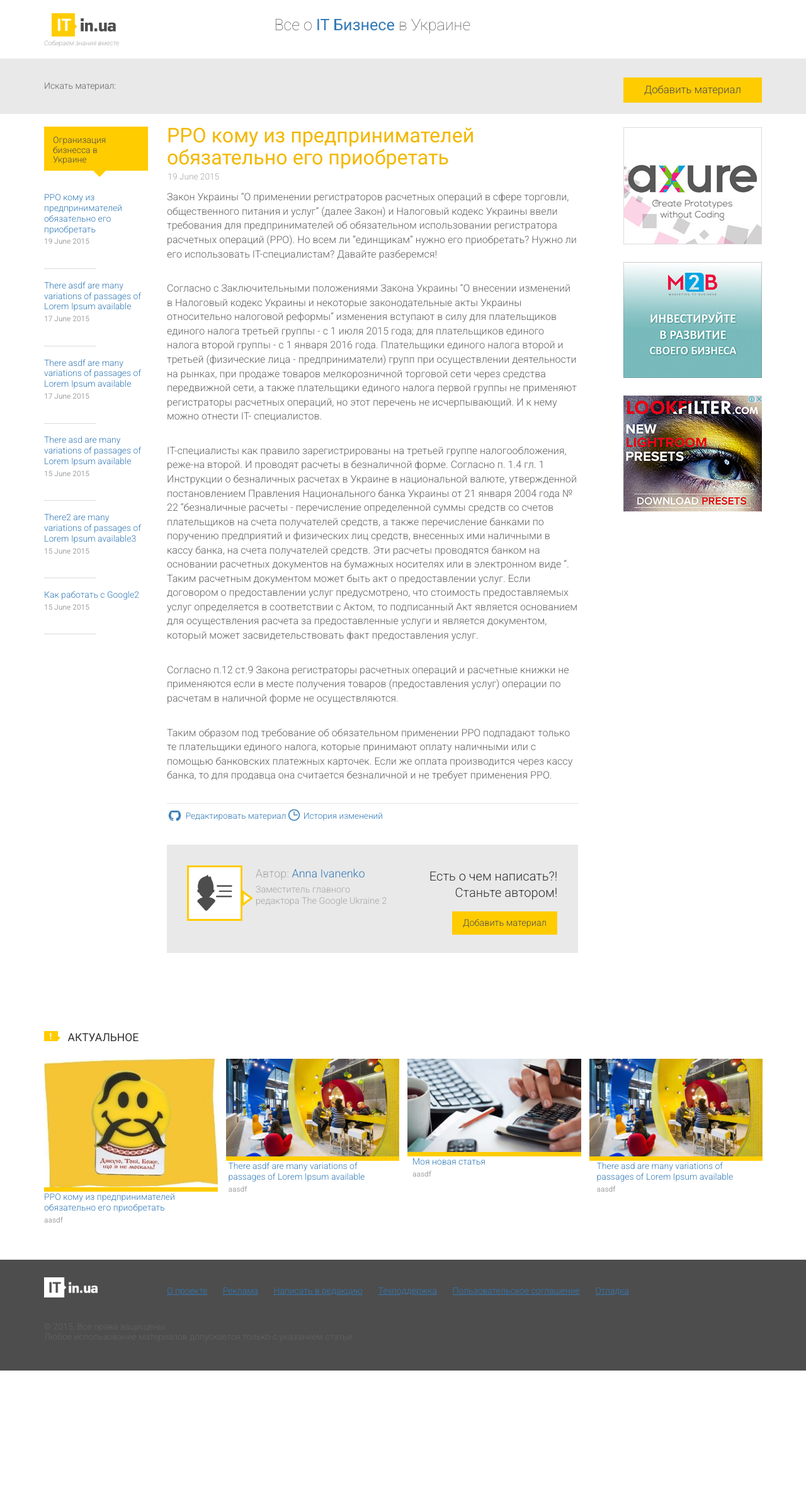
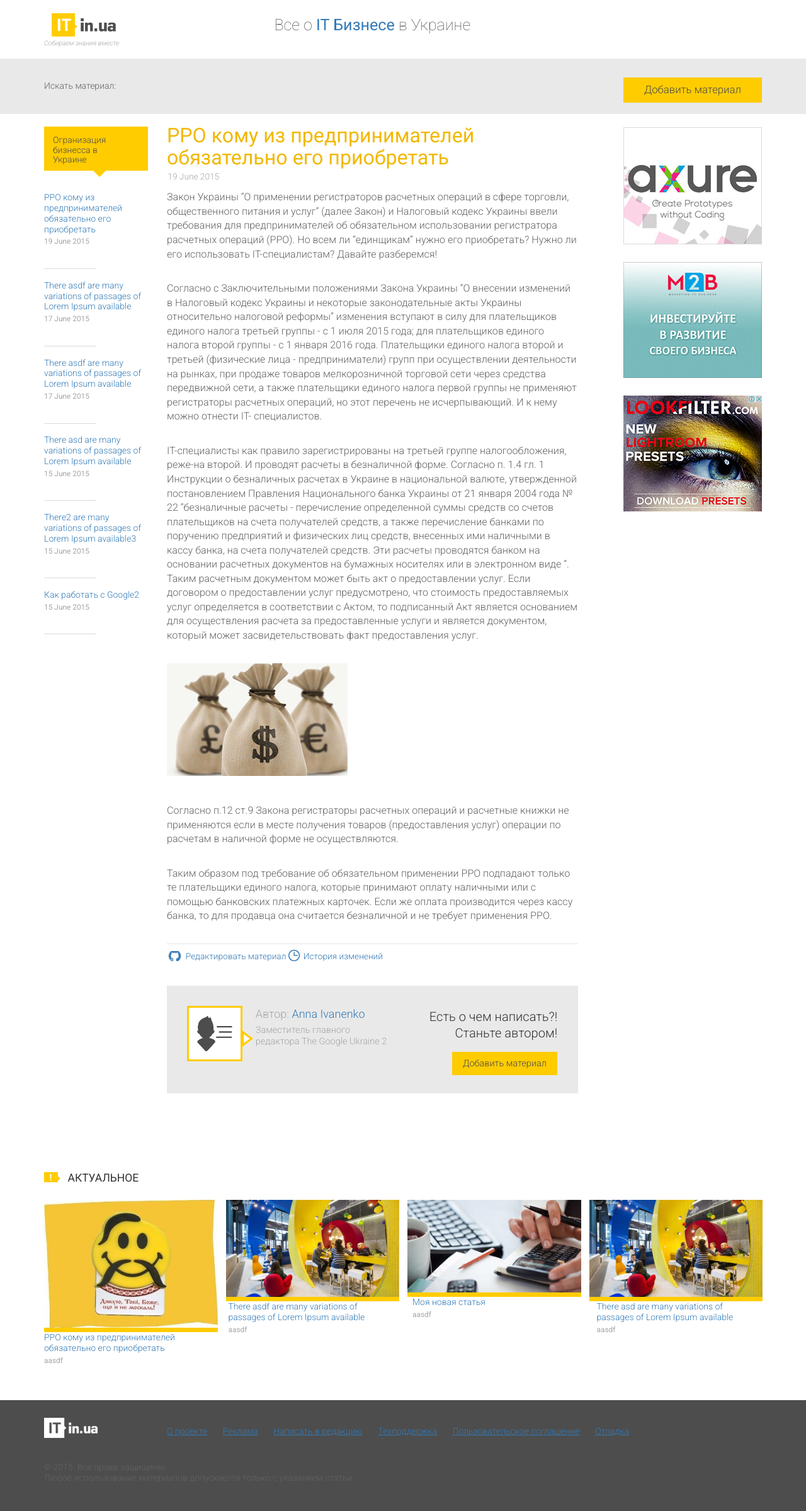
Before and after one commit to itinua/itinua.github.io, a Jekyll site: the page built from _posts/[a2] Огранизация бизнесса в Украине/2015-06-19-registratorov-raschetnih-operatsii.md, in a window 1280 px wide. Shown: the whole page at 63% size. Built offline with Jekyll 4.4.1, drawn with Linux system fonts in a browser that asks for light colours; nearby versions of some CDN libraries; Markdown is read by kramdown in place of the engine named in the settings; comment, search, counter and statistics services are not loaded; before the commit the page ends 2176 px from its top, so only the background shows below that.

Commit message:
картинка

```diff
--- a/_posts/[a2] Огранизация бизнесса в Украине/2015-06-19-registratorov-raschetnih-operatsii.md
+++ b/_posts/[a2] Огранизация бизнесса в Украине/2015-06-19-registratorov-raschetnih-operatsii.md
@@ -14,6 +14,8 @@ author: anna-ivanenko
 IT-специалисты как правило зарегистрированы на третьей группе налогообложения, реже-на второй. И проводят расчеты в безналичной форме.
 Согласно п. 1.4 гл. 1 Инструкции о безналичных расчетах в Украине в национальной валюте, утвержденной постановлением Правления Национального банка Украины от 21 января 2004 года № 22 "безналичные расчеты - перечисление определенной суммы средств со счетов плательщиков на счета получателей средств, а также перечисление банками по поручению предприятий и физических лиц средств, внесенных ими наличными в кассу банка, на счета получателей средств. Эти расчеты проводятся банком на основании расчетных документов на бумажных носителях или в электронном виде ". Таким расчетным документом может быть акт о предоставлении услуг. Если договором о предоставлении услуг предусмотрено, что стоимость предоставляемых услуг определяется в соответствии с Актом, то подписанный Акт является основанием для осуществления расчета за предоставленные услуги и является документом, который может засвидетельствовать факт предоставления услуг.
 
+![](images/money-minimal.jpg)
+
 Согласно п.12 ст.9 Закона регистраторы расчетных операций и расчетные книжки не применяются если в месте получения товаров (предоставления услуг) операции по расчетам в наличной форме не осуществляются.
 
 Таким образом под требование об обязательном применении РРО подпадают только те плательщики единого налога, которые принимают оплату наличными или с помощью банковских платежных карточек. Если же оплата производится через кассу банка, то для продавца она считается безналичной и не требует применения РРО.
```
